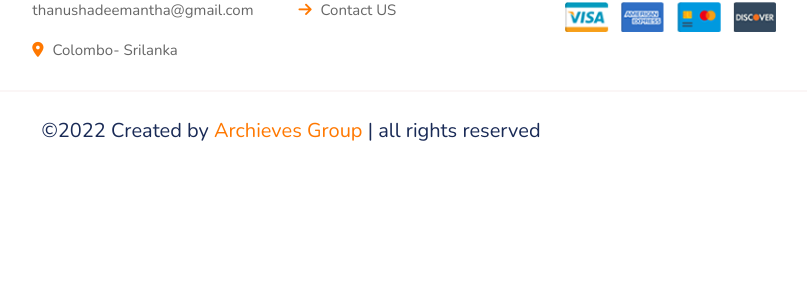
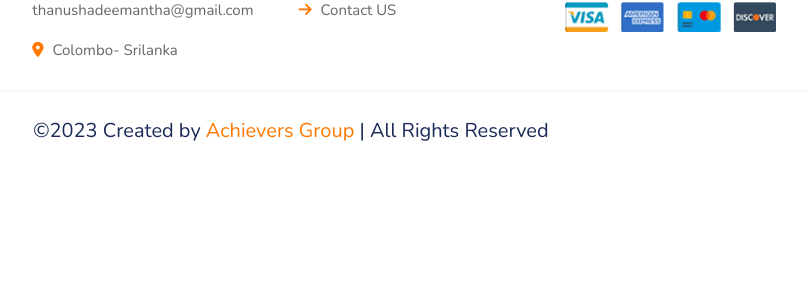
Before and after one commit to FoodDonationGallery/FoodDonate, a PHP site: page /donate_orders.php in a window 1280 px wide. Shown: the part 359-659 px from the top of the page, without its empty margins (349-1156 px from the left). Run offline with PHP 8.4, Linux system fonts and the light colour scheme; a user stored in the database is signed in; data that the repository does not hold is empty.

Commit message:
Update footer.php

```diff
--- a/footer.php
+++ b/footer.php
@@ -1,5 +1,3 @@
-<!-- footer -->
-
 <section class="footer">
 
 <div class="box-container">
@@ -41,6 +39,6 @@
 
 </div>
 
-<div class="credit">&copy;2022  Created by <span> Archieves Group </span> | all rights reserved </div>
+<div class="credit">&copy;2023  Created by <span> Achievers Group </span> | All Rights Reserved </div>
 
 </section>
```
